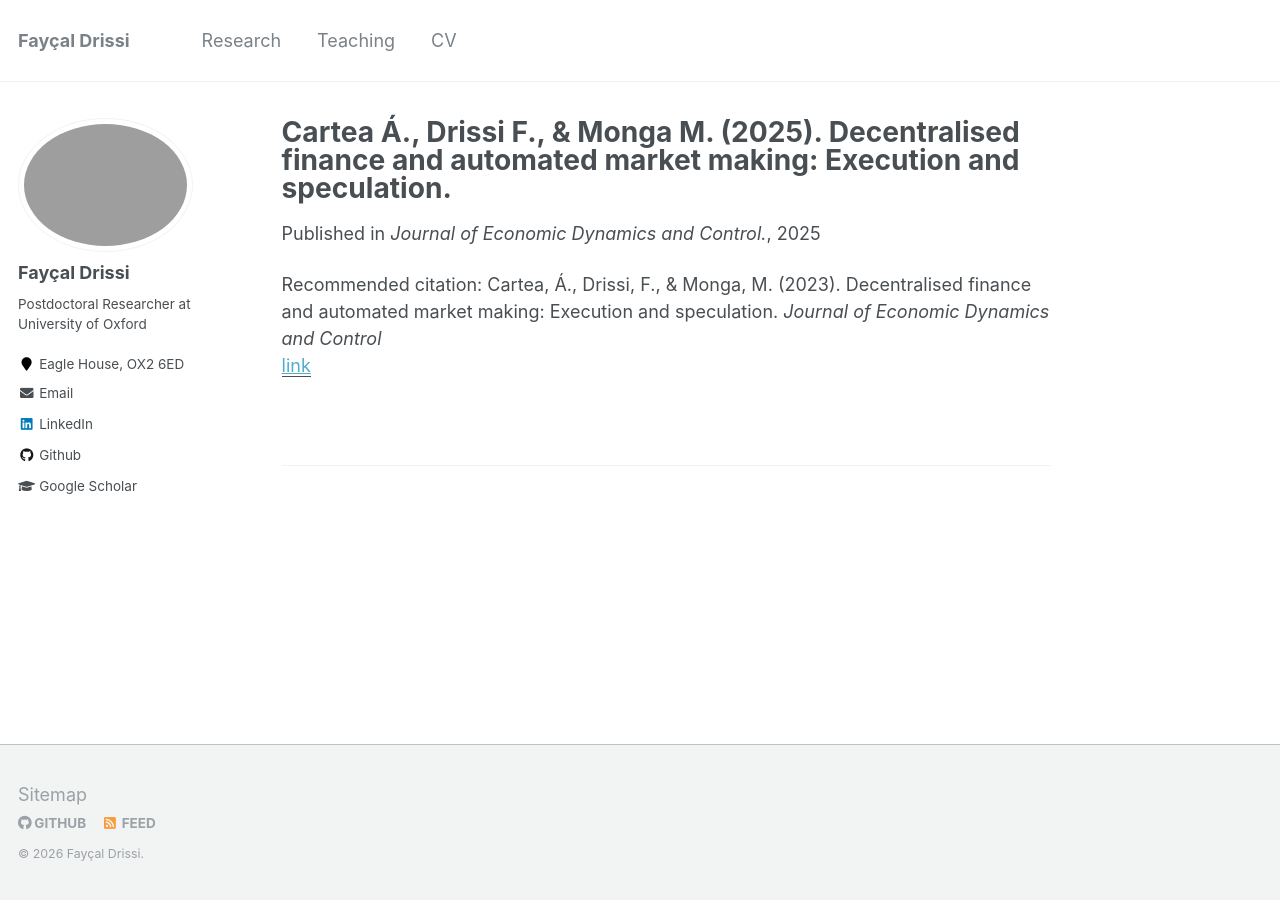
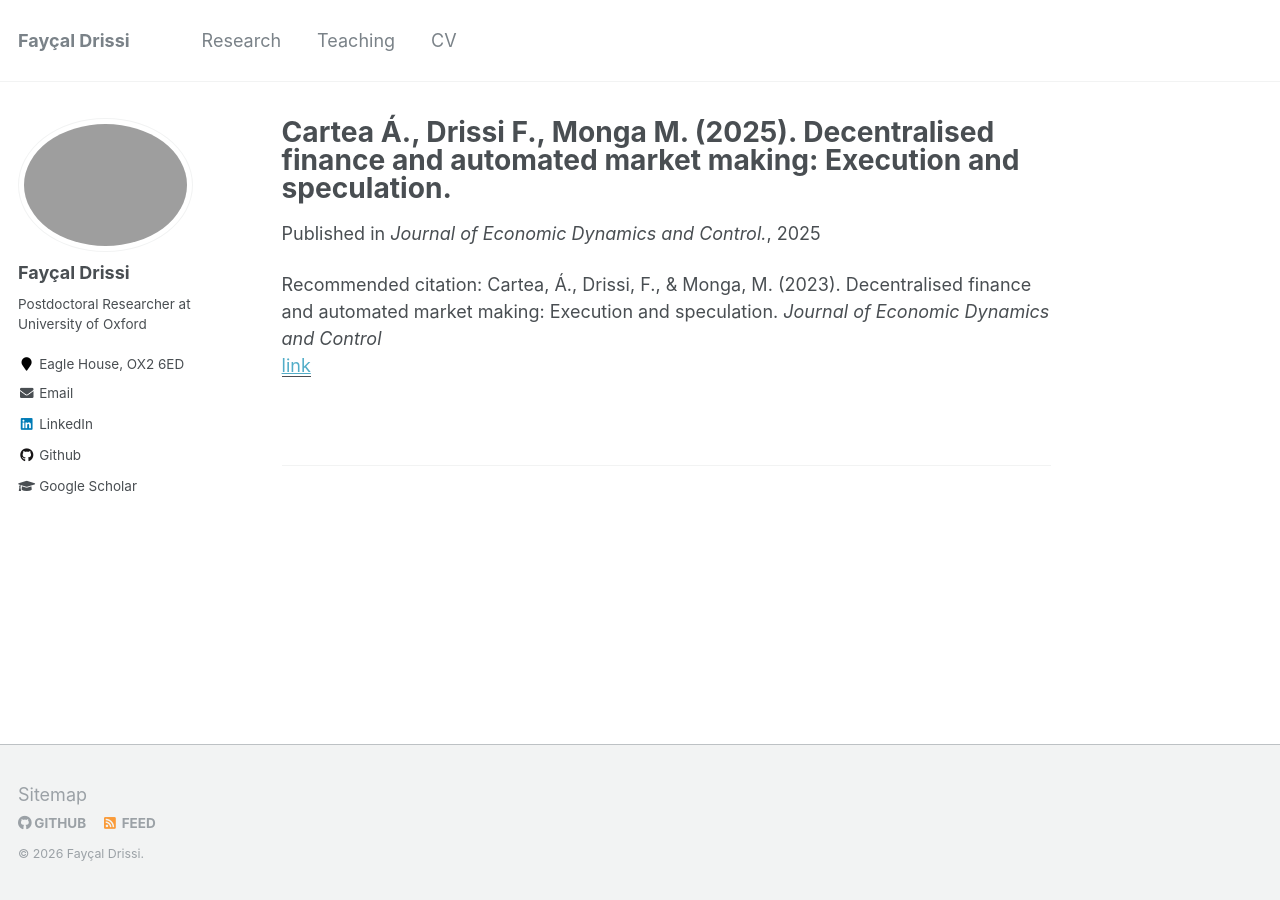
Before and after one commit to FDR0903/FDR0903.github.io, a Jekyll site: the page built from _publicationsfinance/2022_Exec.md, in a window 1280 px wide. Built offline with Jekyll 4.4.1, drawn with Linux system fonts in a browser that asks for light colours.

```diff
--- a/_publicationsfinance/2022_Exec.md
+++ b/_publicationsfinance/2022_Exec.md
@@ -1,5 +1,5 @@
 ---
-title: "Cartea Á., Drissi F., & Monga M. (2025). Decentralised finance and automated market making: Execution and speculation."
+title: "Cartea Á., Drissi F., Monga M. (2025). Decentralised finance and automated market making: Execution and speculation."
 collection: publicationsfinance
 permalink: /publications/amm_execution
 excerpt: #'This paper is about the number 3. The number 4 is left for future work.'
```
